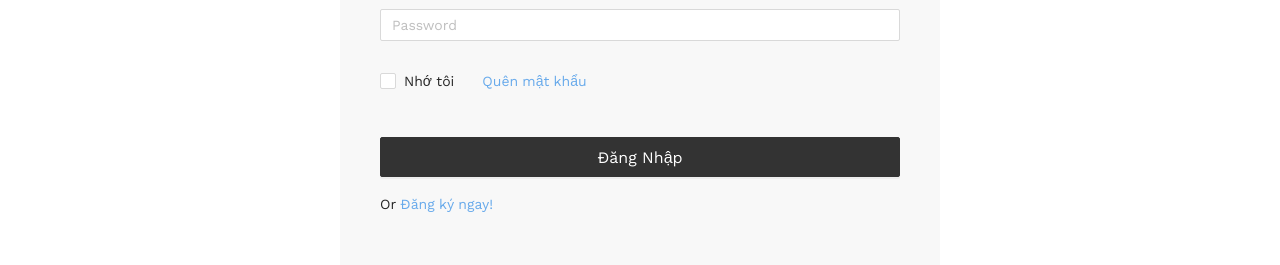
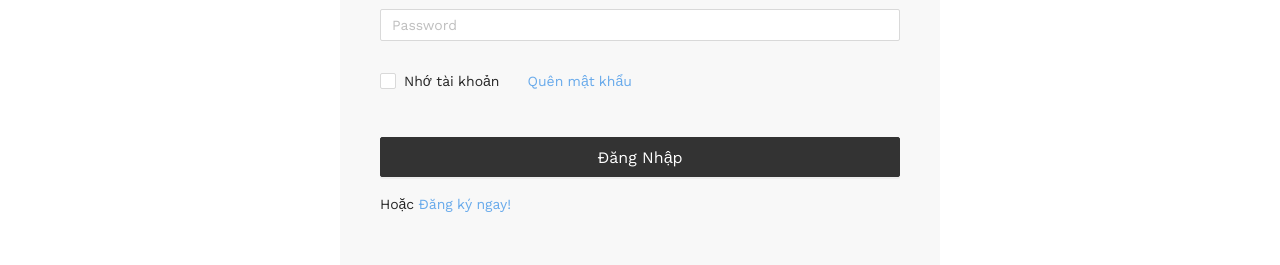
Before and after one commit to KinkHoang/Cara-shop, a React (Create React App) app: page /login in a window 1280 px wide. Shown: the part 478-743 px from the top of the page. Built offline with nearby package versions, Linux system fonts and the light colour scheme; no server answers.

Commit message:
Remove sign un used messenger config

```diff
--- a/src/pages/User/Login/index.jsx
+++ b/src/pages/User/Login/index.jsx
@@ -62,7 +62,7 @@ function LoginPage() {
             </Form.Item>
             <Form.Item>
               <Form.Item valuePropName="checked" noStyle>
-                <Checkbox>Nhớ tôi</Checkbox>
+                <Checkbox>Nhớ tài khoản</Checkbox>
               </Form.Item>
 
               <Link className="login-form-forgot" to="">
@@ -81,7 +81,7 @@ function LoginPage() {
                   Đăng Nhập
                 </Button>
               </Row>
-              Or{" "}
+              Hoặc{" "}
               <Link to="/register" className="login-form-register">
                 Đăng ký ngay!
               </Link>
```
